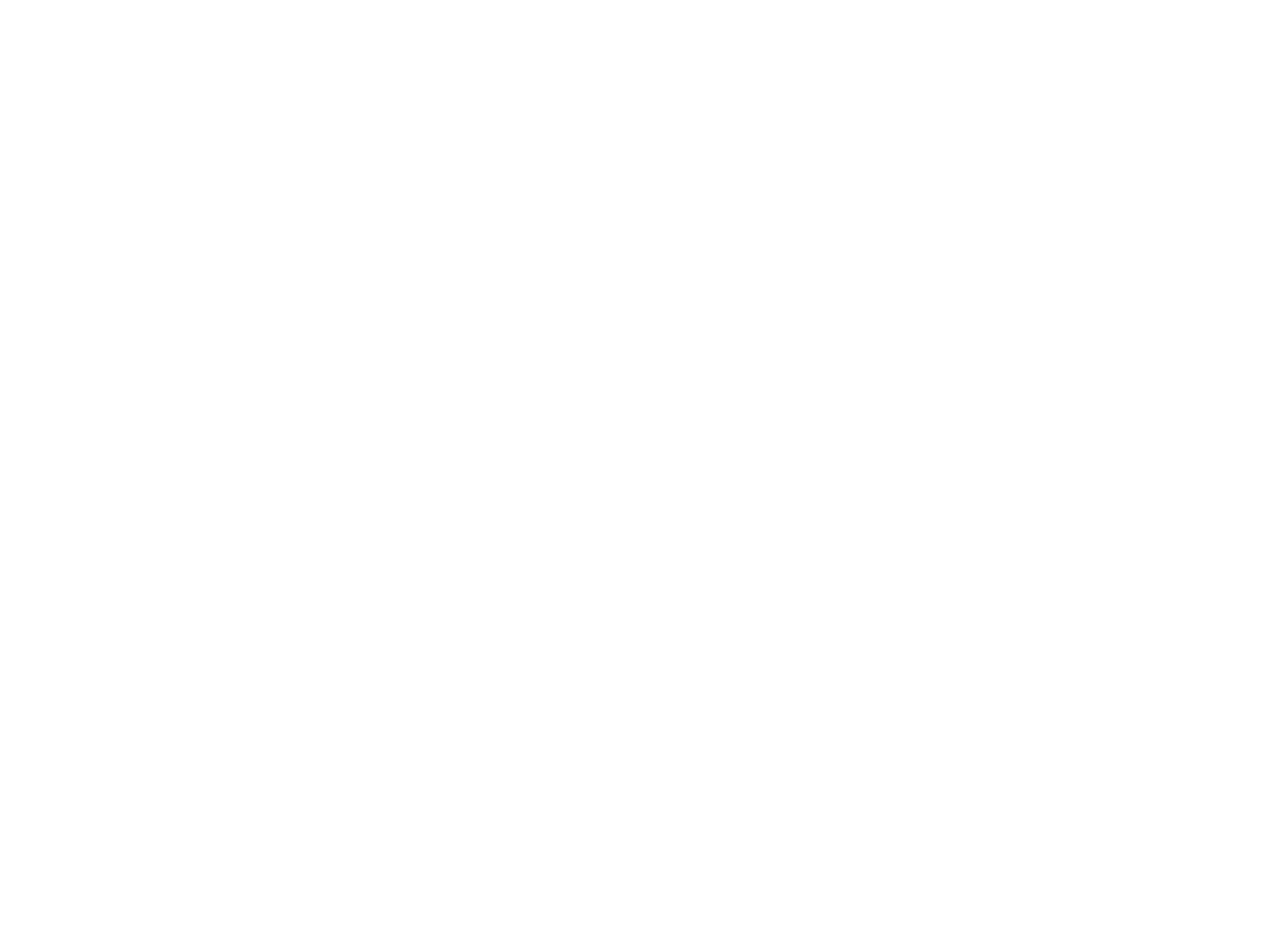
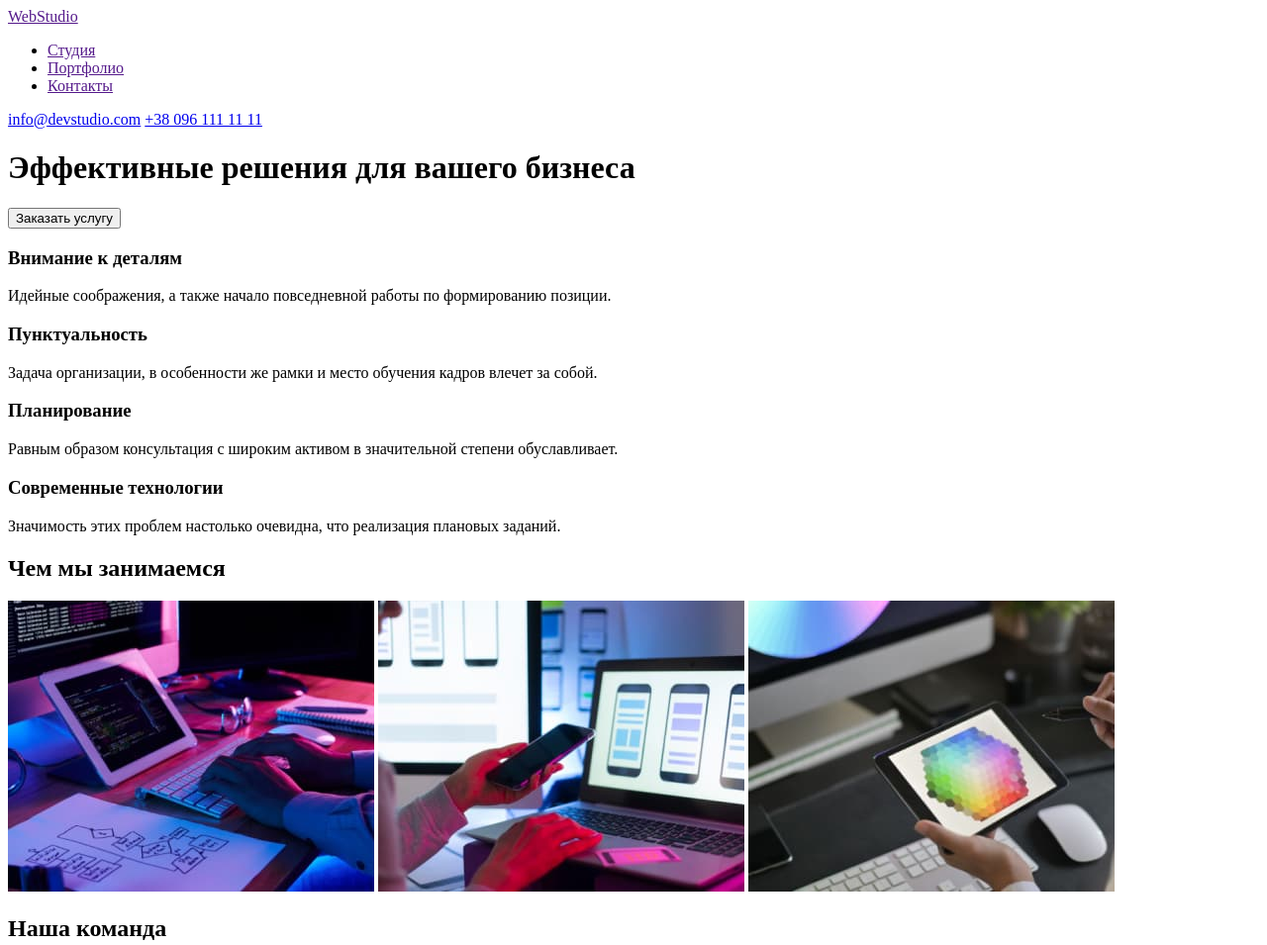
Before and after one commit to Vitaliy-goIT/goit-markup-hw-01., a plain HTML site: page index.html in a window 1280 px wide. Shown: the top 955 px of the page at 99% size. Before the commit the page ends 800 px from the top, so only its background shows below. Drawn offline with Linux system fonts and the light colour scheme.

Commit message:
набросал скелет

```diff
--- a/index.html
+++ b/index.html
@@ -8,5 +8,87 @@
 </head>
 <body>
 
+        <!-- header section -->
+    <header>
+        <a href="">WebStudio</a>
+        <nav>
+            <ul>
+                <li><a href="">Студия</a></li>
+                <li><a href="">Портфолио</a></li>
+                <li><a href="">Контакты</a></li>
+            </ul>
+        </nav>
+        <a href="mailto:info@devstudio.com">info@devstudio.com</a>
+        <a href="tel:+380961111111">+38 096 111 11 11</a>
+
+    </header>
+
+        <!-- button section -->
+    <div>
+        <h1>Эффективные решения для вашего бизнеса</h1>
+        <button>Заказать услугу</button>
+    </div>
+        <!-- main section -->
+
+    <main>
+        <!-- peculiarities -->
+        <div>
+            <div>
+                <h3>Внимание к деталям</h3>
+                <p>Идейные соображения, а также начало повседневной работы по формированию позиции.</p>
+            </div>
+            <div>
+                <h3>Пунктуальность</h3>
+                <p>Задача организации, в особенности же рамки и место обучения кадров влечет за собой.</p>
+            </div>
+            <div>
+                <h3>Планирование</h3>
+                <p>Равным образом консультация с широким активом в значительной степени обуславливает.</p>
+            </div>
+            <div>
+                <h3>Современные технологии</h3>
+                <p>Значимость этих проблем настолько очевидна, что реализация плановых заданий.</p>
+            </div>
+        </div>
+
+        <!-- what are we doing -->
+
+        <div>
+            <h2>Чем мы занимаемся</h2>
+            <img src="./images/box 1.jpg" alt="coding">
+            <img src="./images/box 2.jpg" alt="designing">
+            <img src="./images/box 3.jpg" alt="coloring">
+        </div>
+    </main>
+        <!-- teem section -->
+    <div>
+        <h2>Наша команда</h2>
+        <ul>
+            <li><img src="./images/igor_dem'yanenko.jpg" alt="photo1">
+                <h5>Игорь Демьяненко</h5>
+                <p>Product Designer</p>
+            </li>
+            <li><img src="./images/olga_repina.jpg" alt="photo2">
+                <h5>Ольга Репина</h5>
+                <p>Frontend Developer</p>
+            </li>
+            <li><img src="./images/nikolay_tarasov.jpg" alt="photo3">
+                <h5>Николай Тарасов</h5>
+                <p>Marketing</p>
+            </li>
+            <li><img src="./images/mihail_ermakov.jpg" alt="photo4">
+                <h5>Михаил Ермаков</h5>
+                <p>UI Designer</p>
+            </li>
+        </ul>
+    </div>
+
+
+    <footer>
+        <a href="">WebStudio</a>
+        <address>
+            г. Киев, пр-т Леси Украинки, 26 <br> info@devstudio.com <br> +38 096 111 11 11
+        </address>
+    </footer>
 </body>
 </html>
```
Also changed, not shown: images/box 1.jpg (added), images/box 2.jpg (added), images/box 3.jpg (added), images/igor_dem'yanenko.jpg (added), images/mihail_ermakov.jpg (added), images/nikolay_tarasov.jpg (added), images/olga_repina.jpg (added).
